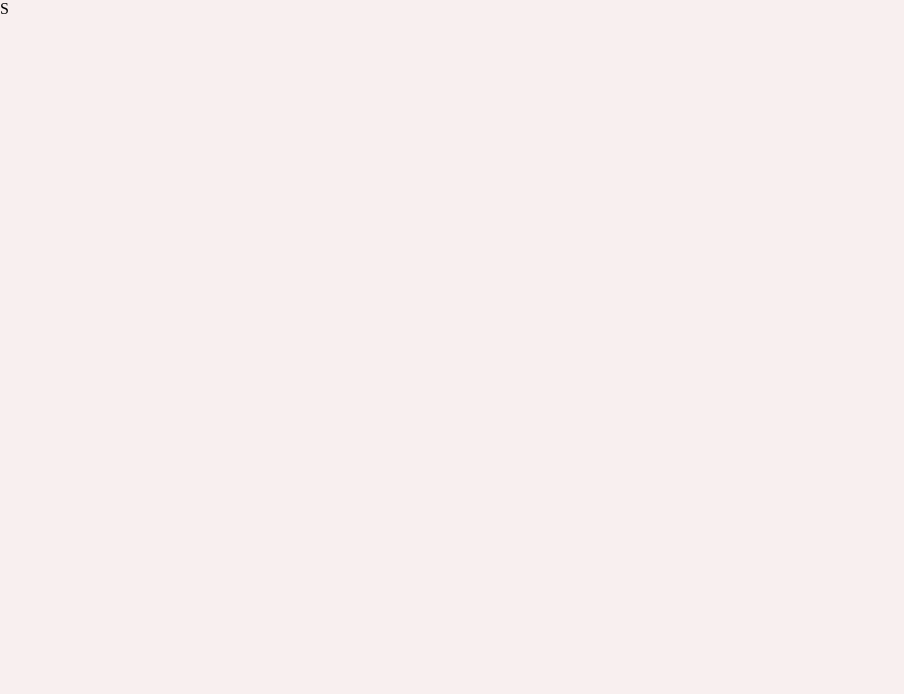
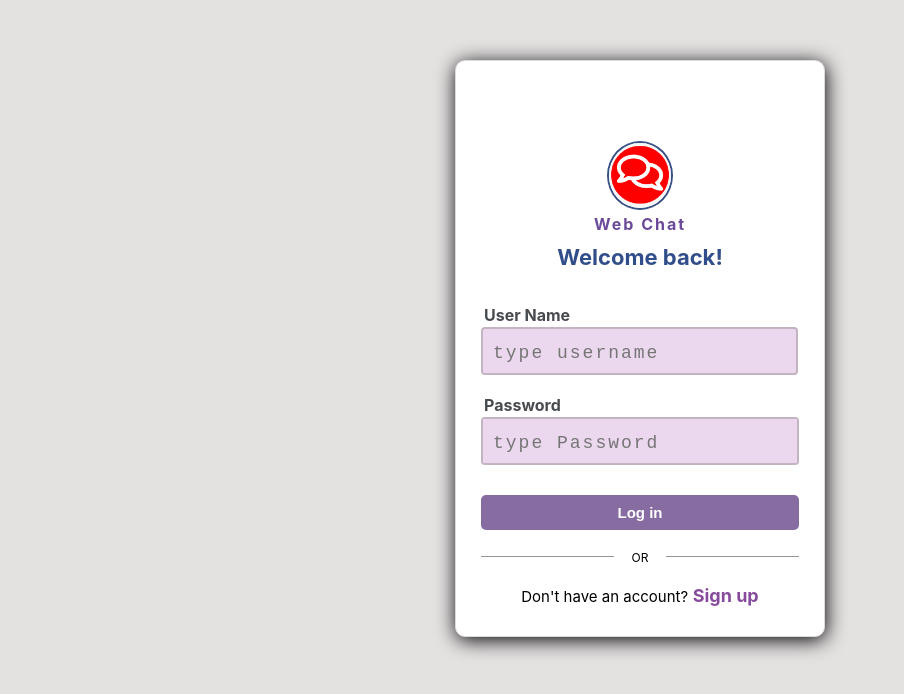
Before and after one commit to HENILCODES/Resume, a React (Create React App) app: page /login in a window 1280 px wide. Shown: the top 694 px of the page, without its empty margins (0-904 px from the left). Built offline with nearby package versions, Linux system fonts and the light colour scheme.

Commit message:
add router and login page

```diff
--- a/src/App.css
+++ b/src/App.css
@@ -157,7 +157,7 @@
     transition: 0.5s;
   }
 
-  .bottom .input {
+  .bottom .Chatinput {
     outline: none;
     resize: none;
     scroll-behavior: smooth;
@@ -244,7 +244,7 @@
     text-align: center;
   }
 
-  .bottom .input:focus {
+  .bottom .Chatinput:focus {
     border: 2px solid brown;
     border-right: none;
     border-top: 1px solid brown;
--- /dev/null
+++ b/src/Login.js
@@ -0,0 +1,36 @@
+import React from "react";
+import { Link } from "react-router-dom";
+import "./App.css";
+import logo from "./components/img/logo.png";
+import LoginForm from "./components/LoginForm";
+function App() {
+  return (
+    <div className="Login-main">
+      <div className="box">
+        <div className="header">
+          <img src={logo} alt="not load" />
+          <div className="h-data">
+            <Link to="/" className="logo_name">
+              Web Chat
+            </Link>
+            <h5>Welcome back!</h5>
+          </div>
+        </div>
+        <LoginForm />
+        <div className="or">
+          <div className="desd"></div>
+          <span className="osr">OR</span>
+          <div className="desd"></div>
+        </div>
+        <div className="box1_bottm">
+          <span className="crea">Don't have an account?</span>{" "}
+          <a href="/" className="sign_up">
+            Sign up
+          </a>
+        </div>
+      </div>
+    </div>
+  );
+}
+
+export default App;
--- a/src/Router.js
+++ b/src/Router.js
@@ -1,14 +1,15 @@
 import { Fragment } from "react";
 import { BrowserRouter, Route, Routes } from "react-router-dom";
 import App from "./App";
-
+import Login from "./Login";
 export default function Router() {
   return (
     <Fragment>
       <BrowserRouter>
         <Routes>
-          <Route path="/" element={<App/>} />
-          <Route path="/login" element={"S"} />
+          <Route path="/" element={<App />} exact />
+          <Route path="/login" element={<Login />} exact/>
+          <Route path="/*" element={<h1>404 Page Not Found</h1>} exact />
         </Routes>
       </BrowserRouter>
     </Fragment>
--- a/src/components/InputChatBox.js
+++ b/src/components/InputChatBox.js
@@ -28,7 +28,7 @@ function InputChatBox(props) {
             type="text"
             value={chat.chat}
             onChange={inputChatHandler}
-            className="input"
+            className="Chatinput"
             id="ChatsBox"
             autoComplete="off"
             placeholder="Type Message"
--- /dev/null
+++ b/src/components/Login.css
@@ -0,0 +1,218 @@
+@import url("https://cdn.jsdelivr.net/npm/bootstrap-icons@1.7.2/font/bootstrap-icons.css");
+*{
+    padding: 0;
+    margin: 0;
+    transition: 0.7s;
+}
+.error-p{
+    color: rgb(213, 62, 62);
+    font-family: monospace;
+    font-size: 0.9rem;
+    margin-top: 5px;
+    text-align: end;
+    letter-spacing: 1px;
+    font-weight: 800;
+}
+.Visible-hide{
+    visibility: hidden;
+}
+.Login-main{
+    max-width: 370px;
+    margin: auto;
+    margin-top: 60px;
+    text-align: center;
+}
+body{
+    font-family: BlinkMacSystemFont,"Segoe UI",Roboto,Helvetica,Arial,sans-serif;
+    background-color: rgba(218, 214, 214, 0.73);
+    cursor: default;
+    user-select: none;
+}
+.box{
+    border: 1px solid rgba(219,219,219);
+    border-radius: 10px;
+    box-shadow: 1px 3px 20px 0 black;
+    padding: 30px 25px;
+    background-color: white;
+}
+.header{
+    margin-bottom: 35px;
+    display: block;
+}
+.header .logo_name{
+    letter-spacing: 2px;
+    color: #300171b6;
+    font-size: 16px;
+    font-weight: bold;
+}
+.header h5{
+    font-size: 22px;
+    color: #314e8b;
+    margin-top: 10px;
+}
+form{
+    text-align: left;
+}
+.header img{
+    width: 62px;
+    border-radius: 50%;
+    border: 2px solid #385185;
+}
+a{
+    text-decoration: none;
+}
+a:active{
+    color: red;
+}
+li{
+    padding: 10px;
+}
+.active{
+    background-color: rgb(80, 135, 171);
+}
+.password{
+    display: flex;
+    margin-top: 2px;
+    border-radius: 4px;
+    background:  rgba(250,250,250);
+}
+.input , .password{
+    border: 2px solid rgba(148, 142, 142, 0.485);
+    background:  rgb(236 216 238) !important;
+}
+.password:hover #show_hide_password{
+    display: block;
+}
+.password .inputx{
+    background:  rgb(236 216 238);
+    border: none;
+    outline: none;
+    font-size: 14px;
+    padding: 10px;
+    width: 100%;
+}
+#show_hide_password{
+    width: 20%;
+    text-align: center;
+    font-size: 21px;
+    color: #500451;
+    display: none;
+    padding-top: 9px;
+    cursor: pointer;
+    outline: none;
+}
+input{
+    font-family: 'Segoe UI', Tahoma, Geneva, Verdana, sans-serif;
+    font-size: 18px !important;
+    font-weight: 500;
+    letter-spacing: 2px;
+    color: #630064;
+}
+.input{
+    width: 92%;
+    outline: none;
+    padding: 9px 0 7px 8px;
+    font-size: 14px;
+    padding: 10px;
+    margin-top: 2px;
+    background:  rgba(250,250,250);
+    border-radius: 4px;
+}
+
+.disable{
+    cursor: not-allowed;
+    background-color: rgb(80, 135, 171);
+}
+.input_box{
+    margin: 20px 0;
+}
+.label{
+    font-weight: 700;
+    text-transform: capitalize;
+    color: rgb(71, 75, 79);
+    margin-left: 3px;
+}
+.Log_Button{
+    padding: 8px;
+    width: 100%;
+    background-color: rgb(105, 18, 129);
+    outline: none;
+    color: white;
+    font-size: 15px;
+    border: 1px solid transparent;
+    border-radius: 5px;
+    margin-top: 10px;
+    font-weight: bold;
+    opacity: 1;
+    transition: 0.5s;
+    cursor: pointer;
+}
+.Log_Button:hover{
+    background-color: rgb(66, 3, 129)
+}
+.Log_Button:disabled{
+    background-color: rgb(135, 108, 161)
+}
+.Log_Button:active{
+    background-color: #39637e;
+    transform: translateY(8px);
+}
+.or{
+    padding-top: 20px;
+    font-size: 12px;
+    font-weight: 400;
+    padding-bottom: 20px;
+    display: flex;
+}
+.osr{
+    margin: 0 18px;
+}
+.desd{
+    background-color: rgba(149,149,149);
+    height: 1px;
+    position: relative;
+    width: 100%;
+    top: 0.45em;
+}
+.crea{
+    font-size: 15px;
+}
+.forget{
+    color: #560374b6;
+    font-size: 16px;
+    font-weight: bold;
+    letter-spacing: 1px;
+}
+.bi-arrow-right{
+    font-size: 18px;
+    font-weight: bold;
+}
+.sign_up{
+    font-size: 18px;
+    color: #560374b6;
+    text-decoration: none;
+    font-weight: bold;
+}
+.box2{
+    font-size: 16px;
+    padding: 18px;
+}
+
+.Footer{
+    margin-top: 55px;
+    margin-bottom: 20px;
+    text-align: center;
+}
+.Footer span{
+    font-size: 15px;
+    font-weight: bold;
+    color: #8e8e8e;
+}
+.Footer span a{
+    color: #8e8e8e;
+    letter-spacing: 2px;
+    text-decoration: underline;
+}
+::-webkit-scrollbar{
+    width: 5px;
+}
--- /dev/null
+++ b/src/components/LoginForm.js
@@ -0,0 +1,96 @@
+import React, { useEffect, useState } from "react";
+import useInput from "./hook/useInput";
+import './Login.css';
+function LoginForm() {
+  const [formValid, setFormValid] = useState(false);
+  let [showPassword, setShowPassword] = useState(false);
+  let {
+    input: nameInput,
+    inputValid: nameValid,
+    inputIsValid: nameIsValid,
+    onChangeHandler: onNameChange,
+    onBlurHandler: onNameBlur,
+    resetInput: nameReset,
+  } = useInput((value) => value.trim().length === 0);
+
+  let {
+    input: passwordInput,
+    inputValid: passwordValid,
+    inputIsValid: passwordIsValid,
+    onChangeHandler: onpasswordChange,
+    onBlurHandler: onpasswordBlur,
+    resetInput: passwordReset,
+  } = useInput((value) => value.trim().length < 7 || value.trim().length === 0);
+
+  let onSubmitHandler = (event) => {
+    event.preventDefault();
+    if (nameValid || passwordValid) {
+      return;
+    }
+    console.log(nameInput, " ", passwordInput);
+    nameReset();
+    passwordReset();
+  };
+
+  let onShowClickHandler = () => {
+    setShowPassword(!showPassword);
+  };
+
+  useEffect(() => {
+    if (!nameValid && !passwordValid) {
+      setFormValid(true);
+    } else {
+      setFormValid(false);
+    }
+  }, [nameValid, passwordValid]);
+
+  return (
+    <div className="infor">
+      <form autoComplete="off" onSubmit={onSubmitHandler}>
+        <div className="input_box">
+          <label htmlFor="user" className="label">
+            User name
+          </label>
+          <input
+            type="text"
+            className="input"
+            value={nameInput}
+            onChange={onNameChange}
+            onBlur={onNameBlur}
+            placeholder="type username"
+            id="user"
+            title="User Name"
+          />
+          {nameIsValid && <p className="error-p">*Name Required</p>}
+        </div>
+        <div className="input_box">
+          <label className="label" htmlFor="password">
+            password
+          </label>
+          <div className="password">
+            <input
+              type={showPassword ? "text" : "password"}
+              className="inputx"
+              onChange={onpasswordChange}
+              onBlur={onpasswordBlur}
+              value={passwordInput}
+              placeholder="type Password"
+              id="password"
+              title="Password"
+            />
+            <span
+              className="bi bi-eye-fill"
+              id="show_hide_password"
+              onClick={onShowClickHandler}
+            ></span>
+          </div>
+          {passwordIsValid && <p className="error-p">*Password Required</p>}
+        </div>
+        <button className="Log_Button" disabled={!formValid} type="submit">
+          Log in
+        </button>
+      </form>
+    </div>
+  );
+}
+export default LoginForm;
--- /dev/null
+++ b/src/components/hook/useInput.js
@@ -0,0 +1,38 @@
+import { useReducer } from "react";
+
+let useInput = (Validation) => {
+  let inputStateValue = { inputs: "", inputValid: false };
+  let [inputState, setInputState] = useReducer((state, action) => {
+    if (action.type === "INPUT") {
+      return { inputs: action.value, inputValid: false };
+    } else if (action.type === "TECH") {
+      return { inputs: state.inputs, inputValid: action.value };
+    } else if (action.type === "CLEAR") {
+      return inputStateValue;
+    }
+    return inputStateValue;
+  }, inputStateValue);
+
+  let inputValid = Validation(inputState.inputs);
+
+  const onChangeHandler = (event) => {
+    setInputState({ type: "INPUT", value: event.target.value });
+  };
+  let onBlurHandler = () => {
+    if (inputValid) {
+      setInputState({ type: "TECH", value: true });
+    }
+  };
+  let resetInput = () => {
+    setInputState({ type: "CLEAR" });
+  };
+  return {
+    input: inputState.inputs,
+    inputValid,
+    inputIsValid: inputState.inputValid,
+    onChangeHandler,
+    onBlurHandler,
+    resetInput,
+  };
+};
+export default useInput;
```
Also changed, not shown: src/components/img/logo.png (added).
